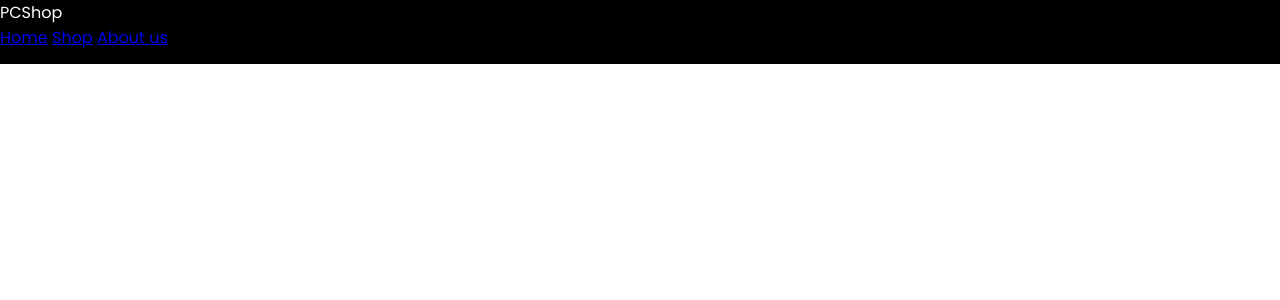
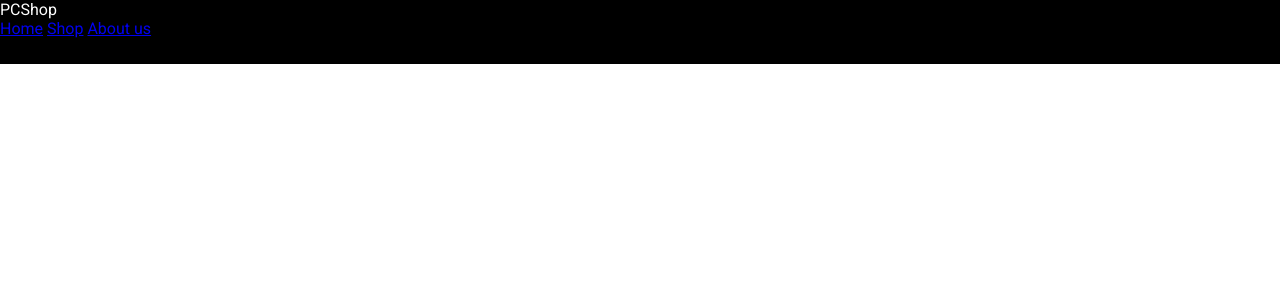
Before and after one commit to Ihor-Butenko/PCShop, a PHP site: page /home/index.php in a window 1280 px wide. Shown: the top 300 px of the page. Run offline with PHP 8.4, Linux system fonts and the light colour scheme; some libraries are stand-ins or nearby versions.

Commit message:
feat || updating font

```diff
--- a/home/components/navbar/css/navbar.css
+++ b/home/components/navbar/css/navbar.css
@@ -1,9 +1,10 @@
-@import url('https://fonts.googleapis.com/css2?family=Poppins:wght@100;200;300;400;500;600;700;800;900&display=swap');
+@import url('https://fonts.googleapis.com/css2?family=Roboto:wght@400;500;700&display=swap');
 
 *{
-    margin: 0; padding: 0;
-    left: 0; right: 0;
-    font-family: 'Poppins', sans-serif;
+    margin:0; padding:0;
+    top:0; left:0; right:0;
+    box-sizing: border-box;
+    font-family: 'Roboto', sans-serif;
 }
 
 .wrapper{
```
